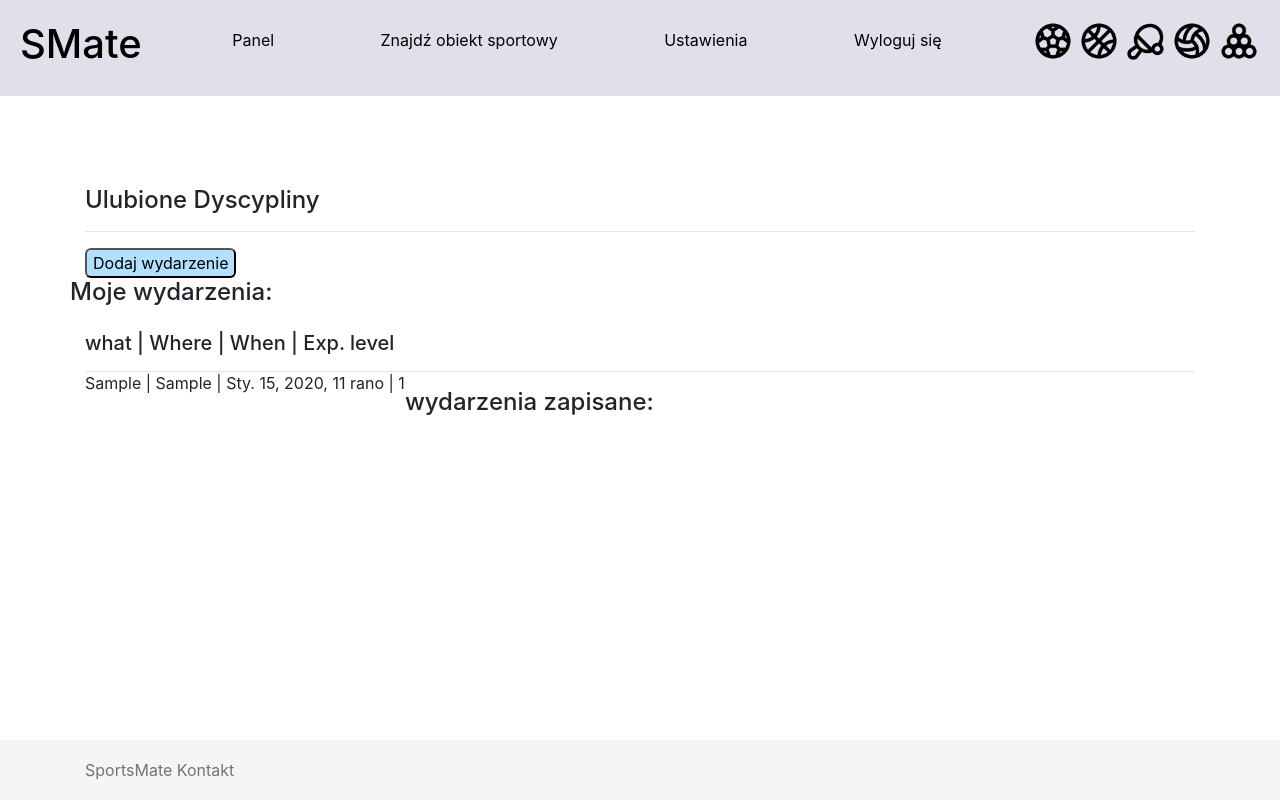
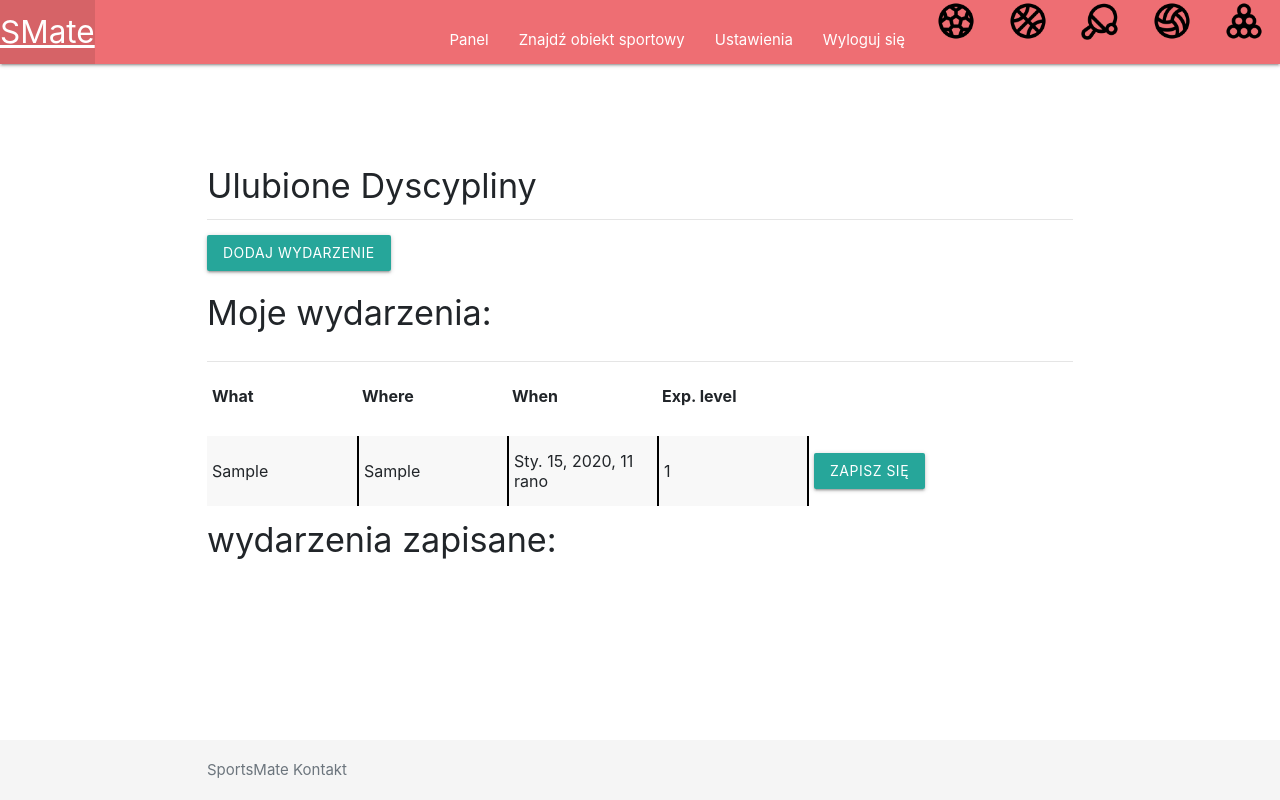
Before and after one commit to Dishvater/Python_project, a Django app: page /panel/ in a window 1280 px wide. Run offline with Django 3.2, Linux system fonts and the light colour scheme; a user stored in the database is signed in; tables that the repository leaves empty hold one stand-in row (values such as "Sample post"); some libraries are stand-ins or nearby versions.

Commit message:
kilka poprawek

```diff
--- a/sportmate/smate/models.py
+++ b/sportmate/smate/models.py
@@ -15,7 +15,7 @@ class Event(models.Model):
     when = models.DateTimeField(null=False, blank=False)
     minmaxcurrent = models.CharField(max_length=128)
     explevel = models.IntegerField(choices=LEVEL, default=1)
-    users = models.ManyToManyField(User, blank=True)
+    users = models.OneToOneField(User, blank=True, on_delete=models.DO_NOTHING)
 
     def __str__(self):
         return self.what
--- a/sportmate/smate/views.py
+++ b/sportmate/smate/views.py
@@ -34,13 +34,14 @@ def Add_event(request):
 
 class PanelView(View):
 
-    event = Event.objects.all()
     def get(self, request):
+        userevent = Event.objects.filter(users=request.user)
+        event = Event.objects.all()
 
         # return render(request, "panel.html")
         # import ipdb
         # ipdb.set_trace()
-        return render(request, 'panel.html', {'events': self.event})
+        return render(request, 'panel.html', {'events': event, 'userevents': userevent})
 
 
 class EventViewSet(viewsets.ModelViewSet):
--- a/sportmate/sportmate/static/css/custom.css
+++ b/sportmate/sportmate/static/css/custom.css
@@ -5,20 +5,11 @@ html {
   min-height: 100%;
 }
 
-header {
-    padding: 20px;
-    background-color: #e0e0eb;
-}
-
 header a {
     color: black;
 }
 
-body {
-  margin-bottom: 70px
-  margin-top: 70px
 
-}
 .footer {
   position: absolute;
   bottom: 0;
--- a/sportmate/sportmate/templates/core/base.html
+++ b/sportmate/sportmate/templates/core/base.html
@@ -8,27 +8,37 @@
     <meta name="viewport" content="width=device-width, initial-scale=1, shrink-to-fit=no">
     <meta name="author" content="Robert Kalinowski, Wojtek Wawrzyniak">
 
+    <!-- Plik CSS - Bootstrap -->
+    <link href="{% static 'css/dependencies/bootstrap.min.css' %}" rel="stylesheet">
+    <link rel="stylesheet" href="https://cdnjs.cloudflare.com/ajax/libs/materialize/1.0.0/css/materialize.min.css">
+    <script src="https://cdnjs.cloudflare.com/ajax/libs/materialize/1.0.0/js/materialize.min.js"></script>
+
+    <!-- Plik CSS - Aplikacja -->
+    <link href="{% static 'css/custom.css' %}" rel="stylesheet">
+
     <title>
         SportsMate
     </title>
 
-    <!-- Plik CSS - Bootstrap -->
-    <link href="{% static 'css/dependencies/bootstrap.min.css' %}" rel="stylesheet">
-
-    <!-- Plik CSS - Aplikacja -->
-    <link href="{% static 'css/custom.css' %}" rel="stylesheet">
   </head>
 
   <body class="body">
 
     <header>
-        <div class="login-layout">
-            <h1><a href="/">SMate</a></h1>
+        <nav>
+            <div class="nav-wrapper">
+                <div style="float: left;">
+                    <ul>
+                        <li><a href="/" class="brand-logo">SMate</a></li>
+                    </ul>
+                </div>
+                <div style="float: right;">
                 {% block main-header %}
                 {% if not user.is_authenticated %}
     <!--        <h2>Login</h2>-->
-            <div class="middle-login-group">
-                <form method="post" class="inline-form" role="form" action="{% url 'login' %}">
+                    <div style="float: left;">
+                        <ul>
+                            <li><form method="post" class="inline-form" role="form" action="{% url 'login' %}">
                               {% csrf_token %}
                     <!--            <div class="form-group">-->
                                   <input type="text" placeholder="username" class="form" name="username" autofocus="" required="" id="id_username">
@@ -37,39 +47,48 @@
                                   <input type="password" placeholder="password" class="form" name="password" required="" id="id_password">
                     <!--            </div>-->
                                 <a class="nav-link"><button type="submit" class="btn btn-primary">Submit</button></a>
-                </form>
                                 <a class="nav-link" href="{% url 'signup' %}"><button type="submit" class="btn btn-success">Sign up</button></a>
+                            </form></li>
+                        </ul>
+                    </div>
 
             <!--                <button type="submit" class="btn btn-primary">Submit</button>-->
 
             <!--                <button type="submit" href="{% url 'signup' %}" class="btn btn-success">Sign up</button>-->
 
     <!--            </li>-->
-            </div>
+
                 {% else %}
                         <!-- Zalogowany użytkownik -->
             <!--            <li class="nav-item">-->
-            <a class="nav-link" href="{% url 'panel' %}">Panel</a>
+                    <div style="float: left;">
+                        <ul id="nav-mobile" class="right hide-on-med-and-down">
+                          <li><a class="nav-link" href="{% url 'panel' %}">Panel</a></li>
             <!--            <li class="nav-item">-->
-              <a class="nav-link" href="{% url 'google_search' %}">Znajdź obiekt sportowy</a>
+                          <li><a class="nav-link" href="{% url 'google_search' %}">Znajdź obiekt sportowy</a></li>
 
                         <!--            <li class="nav-item">-->
-              <a class="nav-link" href="{% url 'settings' %}">Ustawienia</a>
+                          <li><a class="nav-link" href="{% url 'settings' %}">Ustawienia</a></li>
             <!--            </li>-->
-              <a class="nav-link" href="{% url 'logout' %}">Wyloguj się</a>
+                          <li><a class="nav-link" href="{% url 'logout' %}">Wyloguj się</a></li>
         <!--            </li>-->
+                        </ul>
+                    </div>
                 {% endif %}
+                    <div style="float: right;">
+                        <ul id="nav-mobile" class="right hide-on-med-and-down">
+                            <li><a><img src="{% static 'icons/iconfinder_Ball_football_sport_soccer_game_1_4843027.png' %}" height="42" width="42"></a></li>
+                            <li><a><img src="{% static 'icons/iconfinder_Ball_basketball_sports_game_play_4843006.png' %}" height="42" width="42"></a></li>
+                            <li><a><img src="{% static 'icons/iconfinder_Ball_game_sports_table_tennis_4843044.png' %}" height="42" width="42"></a></li>
+                            <li><a><img src="{% static 'icons/iconfinder_Ball_sport_volleyball_game_beach_4843010.png' %}" height="42" width="42"></a></li>
+                            <li><a><img src="{% static 'icons/iconfinder_billiard_pool_sport_game_ball_4843016.png' %}" height="42" width="42"></a></li>
+                        </ul>
+                    </div>
                 {% endblock %}
-              <div>
-
-                <a><img class="img-button" src="{% static 'icons/iconfinder_Ball_football_sport_soccer_game_1_4843027.png' %}" height="42" width="42"></a>
-                <a><img class="img-button" src="{% static 'icons/iconfinder_Ball_basketball_sports_game_play_4843006.png' %}" height="42" width="42"></a>
-                <a><img class="img-button" src="{% static 'icons/iconfinder_Ball_game_sports_table_tennis_4843044.png' %}" height="42" width="42"></a>
-                <a><img class="img-button" src="{% static 'icons/iconfinder_Ball_sport_volleyball_game_beach_4843010.png' %}" height="42" width="42"></a>
-                <a><img class="img-button" src="{% static 'icons/iconfinder_billiard_pool_sport_game_ball_4843016.png' %}" height="42" width="42"></a>
+                </div>
 
             </div>
-        </div>
+        </nav>
 
     </header>
 
@@ -133,5 +152,6 @@
 
     <!-- Plik JS - Aplikacja -->
     <script src="{% static 'js/custom.js' %}"></script>
+    <script src="https://cdnjs.cloudflare.com/ajax/libs/materialize/1.0.0/js/materialize.min.js"></script>
   </body>
 </html>
--- a/sportmate/sportmate/templates/panel.html
+++ b/sportmate/sportmate/templates/panel.html
@@ -9,44 +9,68 @@
 {% block content %}
     <hr>
     <div>
-        <a href="{% url 'addevent' %}"><button>Dodaj wydarzenie</button></a>
+        <a href="{% url 'addevent' %}"><button class="waves-effect waves-light btn">Dodaj wydarzenie</button></a>
 <!--        <a href="/addevent/"><button>Dodaj wydarzenie</button></a>-->
 <!--        <button onclick="location.href=/addevent/">Dodaj wydarzenie</button>-->
     </div>
     <div class="row">
         <p><h4>Moje wydarzenia:</h4></p>
     </div>
-    <div>
-        <p><h5> what | Where | When | Exp. level</h5></p>
+<!--    <div>-->
+<!--        <p><h5> what | Where | When | Exp. level</h5></p>-->
+<!--    </div>-->
+    <div style="float: left;">
+        <table class="striped">
+            <thead>
+              <tr>
+                  <th>What</th>
+                  <th>Where</th>
+                  <th>When</th>
+                  <th>Exp. level</th>
+                  {% if user.is_authenticated %}<th></th>{% endif %}
+              </tr>
+            </thead>
+            <tbody>
+                {% for event in userevents %}
+                <tr>
+                    <td>{{ event.what }}</td>
+                    <td>{{ event.where }}</td>
+                    <td>{{ event.when }}</td>
+                    <td>{{ event.explevel }}</td>
+                    {% if user.is_authenticated %}<td style="background-color: white;"><a><button class="waves-effect waves-light btn">Zapisz się</button></a></td>{% endif %}
+                </tr>
+                {% endfor %}
+            </tbody>
+        </table>
+<!--            <div>-->
+<!--                <ul class="collection">-->
+<!--                    {% for event in userevents %}-->
+<!--        &lt;!&ndash;            <p>{{ event.what }} | {{ event.where }} | {{ event.when }} | {{ event.explevel }}</p>&ndash;&gt;-->
+<!--        &lt;!&ndash;                <tr>&ndash;&gt;-->
+<!--        &lt;!&ndash;                    <td>{{ event.what }}</td>&ndash;&gt;-->
+<!--        &lt;!&ndash;                    <td>{{ event.where }}</td>&ndash;&gt;-->
+<!--        &lt;!&ndash;                    <td>{{ event.when }}</td>&ndash;&gt;-->
+<!--        &lt;!&ndash;                    <td>{{ event.explevel }}</td>&ndash;&gt;-->
+<!--        &lt;!&ndash;                    <td><a><button class="del-event">Usuń wydarzenie</button></a></td>&ndash;&gt;-->
+<!--        &lt;!&ndash;                </tr>&ndash;&gt;-->
+<!--                        <li  class="events-list events-list-background collection-item">{{ event.what }} | {{ event.where }} | {{ event.when }} | {{ event.explevel }} </li>-->
+<!--                    {% endfor %}-->
+<!--                </ul>-->
+<!--            </div>-->
     </div>
-    <div style="float: left;">
-            <div>
-            {% for event in events %}
-<!--            <p>{{ event.what }} | {{ event.where }} | {{ event.when }} | {{ event.explevel }}</p>-->
-<!--                <tr>-->
-<!--                    <td>{{ event.what }}</td>-->
-<!--                    <td>{{ event.where }}</td>-->
-<!--                    <td>{{ event.when }}</td>-->
-<!--                    <td>{{ event.explevel }}</td>-->
-<!--                    <td><a><button class="del-event">Usuń wydarzenie</button></a></td>-->
-<!--                </tr>-->
-                <p class="events-list events-list-background">{{ event.what }} | {{ event.where }} | {{ event.when }} | {{ event.explevel }} </p>
-            {% endfor %}
-            </div>
-    </div>
-    <div>
-        {% if user.is_authenticated %}
-            {% for event in event %}
-                <p class="events-list"><a><button class="sign-event">Zapisz się</button></a></p>
-            {% endfor %}
-        {% endif %}
-<!--        {% for event in events %}-->
-<!--            <p class="events-list"><a><button class="del-event">Usuń wydarzenie</button></a></p>-->
-<!--        {% endfor %}-->
-    </div>
+<!--    <div>-->
+<!--        {% if user.is_authenticated %}-->
+<!--            {% for event in events %}-->
+<!--                <p class="events-list"><a><button class="waves-effect waves-light btn">Zapisz się</button></a></p>-->
+<!--            {% endfor %}-->
+<!--        {% endif %}-->
+<!--&lt;!&ndash;        {% for event in events %}&ndash;&gt;-->
+<!--&lt;!&ndash;            <p class="events-list"><a><button class="del-event">Usuń wydarzenie</button></a></p>&ndash;&gt;-->
+<!--&lt;!&ndash;        {% endfor %}&ndash;&gt;-->
+<!--    </div>-->
 
     <hr>
-    <div class="row">
+    <div>
         <p><h4>wydarzenia zapisane:</h4></p>
     </div>
 {% endblock %}
--- a/sportmate/sportmate/views.py
+++ b/sportmate/sportmate/views.py
@@ -6,7 +6,7 @@ from smate.models import Event
 
 def home(request):
     event = Event.objects.all()
-    return render(request, 'home.html', {'event': event})
+    return render(request, 'home.html', {'events': event})
 
 
 def add_event(request):
```
Also changed, not shown: sportmate/sportmate/templates/home.html (+24 -14 lines), sportmate/__init__.py (added), sportmate/smate/migrations/0002_auto_20200807_0908.py (added). Lines whose indentation alone changed are shown as unchanged.
